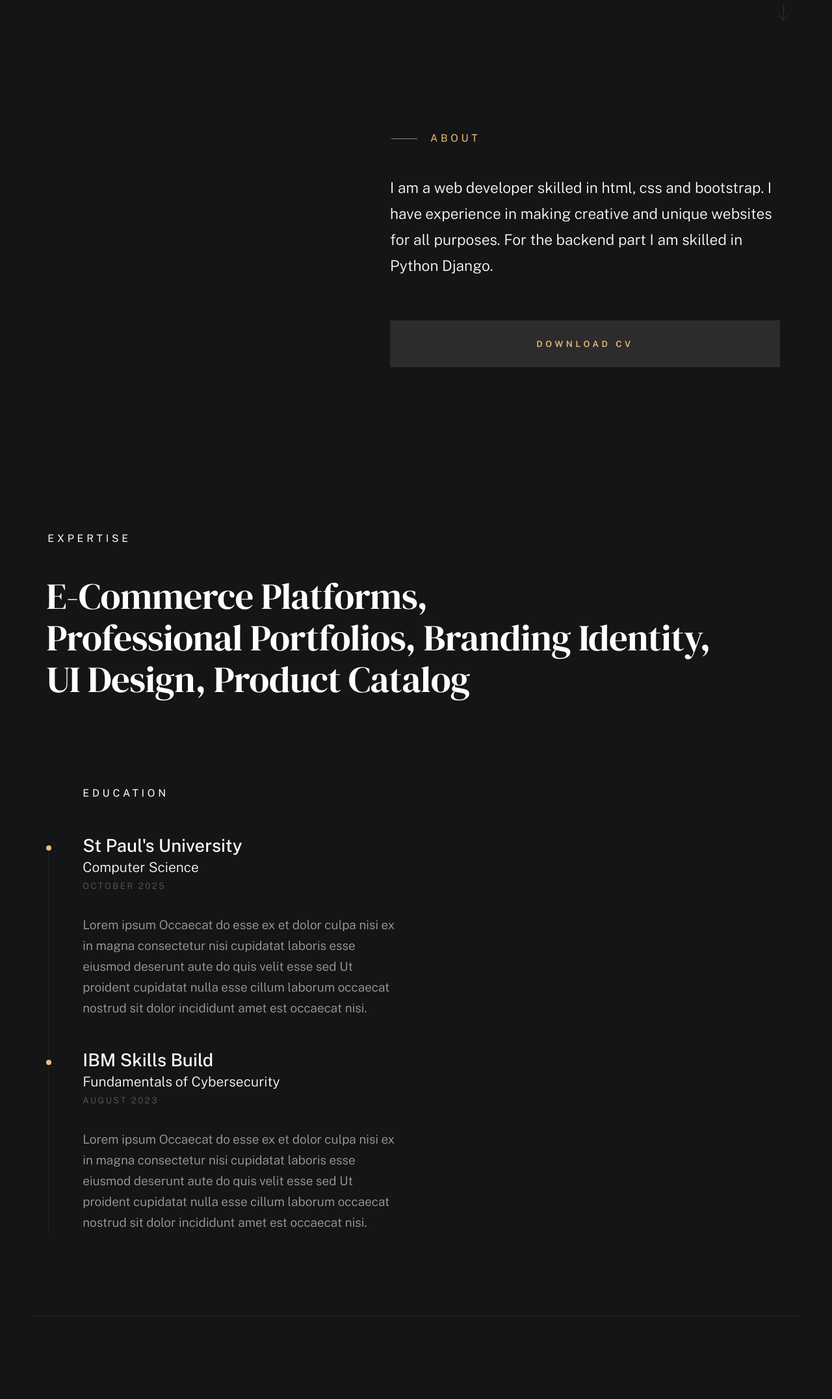
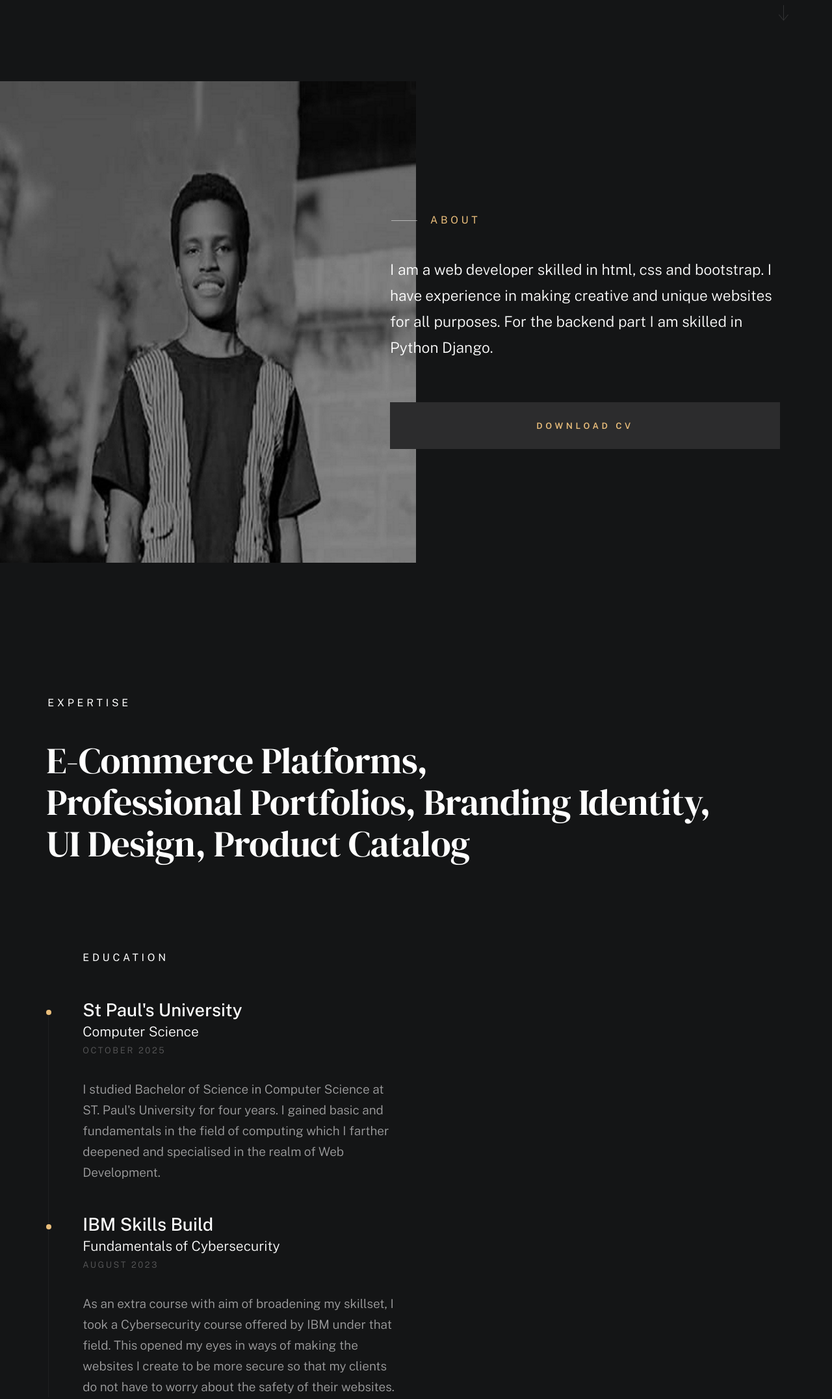
Before and after one commit to Wathuta-ww/Portfolio, a plain HTML site: page index.html in a window 1280 px wide. Shown: the part 897-3050 px from the top of the page at 65% size. Drawn offline with nearby package versions, Linux system fonts and the light colour scheme; a web font is replaced by a local one.

Commit message:
Adding an image

```diff
--- a/index.html
+++ b/index.html
@@ -106,8 +106,9 @@
                 <div class="row about-info wide" data-animate-block>
 
                     <div class="column lg-6 md-12 about-info__pic-block">
-                        <img src=""
+                        <img src="about.jpg"
                              srcset="" alt="" class="about-info__pic" data-animate-el>
+
 
                     </div>
 
@@ -167,7 +168,10 @@
                                     <p class="timeline__timeframe">October 2025</p>
                                 </div>
                                 <div class="timeline__desc">
-                                    <p>Lorem ipsum Occaecat do esse ex et dolor culpa nisi ex in magna consectetur nisi cupidatat laboris esse eiusmod deserunt aute do quis velit esse sed Ut proident cupidatat nulla esse cillum laborum occaecat nostrud sit dolor incididunt amet est occaecat nisi.</p>
+                                    <p>I studied Bachelor of Science in Computer Science at ST. Paul's University for four years.
+                                    I gained basic and fundamentals in the field of computing which I farther deepened and specialised
+                                    in the realm of Web Development.
+                                    </p>
                                 </div>
                             </div>
 
@@ -179,7 +183,10 @@
                                     <p class="timeline__timeframe">August 2023</p>
                                 </div>
                                 <div class="timeline__desc">
-                                    <p>Lorem ipsum Occaecat do esse ex et dolor culpa nisi ex in magna consectetur nisi cupidatat laboris esse eiusmod deserunt aute do quis velit esse sed Ut proident cupidatat nulla esse cillum laborum occaecat nostrud sit dolor incididunt amet est occaecat nisi.</p>
+                                    <p>As an extra course with aim of broadening my skillset, I took a Cybersecurity course offered by IBM under
+                                       that field. This opened my eyes in ways of making the websites I create to be more secure so that my clients do not
+                                       have to worry about the safety of their websites.
+                                    </p>
                                 </div>
                             </div>
 
@@ -253,8 +260,8 @@
                     <div class="column lg-3 md-5 tab-6 stack-on-550 contact-block">
                         <h3 class="text-pretitle">Reach me at</h3>
                         <p class="contact-links">
-                            <a href="mailto:sayhello@luther.com" class="mailtoui">sayhello@wathuta.com</a> <br>
-                            <a href="tel:+1975432345">+197 543 2345</a>
+                            <a href="mailto:sayhello@wathuta.com" class="mailtoui">sayhello@wathuta.com</a> <br>
+                            <a href="tel:+1975432345">+254 768 989878</a>
                         </p>
                     </div>
                     <div class="column lg-4 md-5 tab-6 stack-on-550 contact-block">
```
Also changed, not shown: about.jpg (added).
